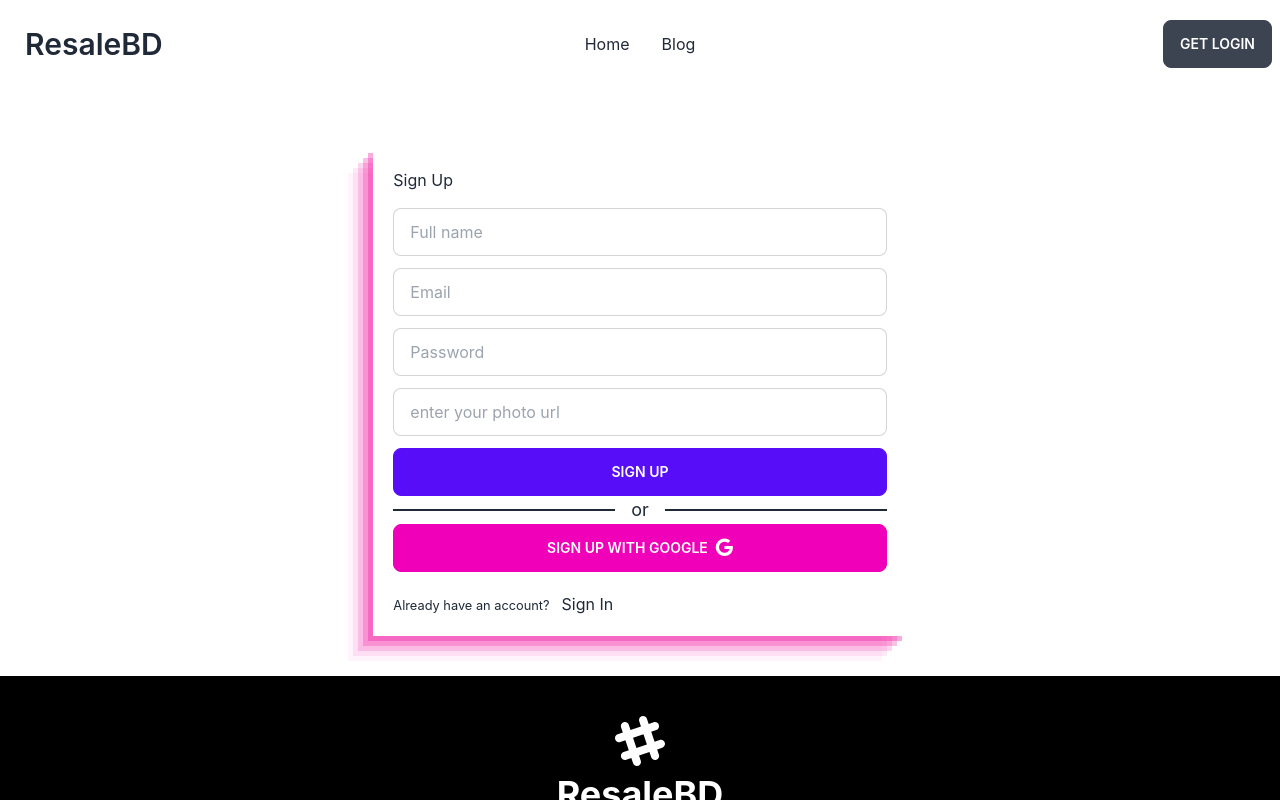
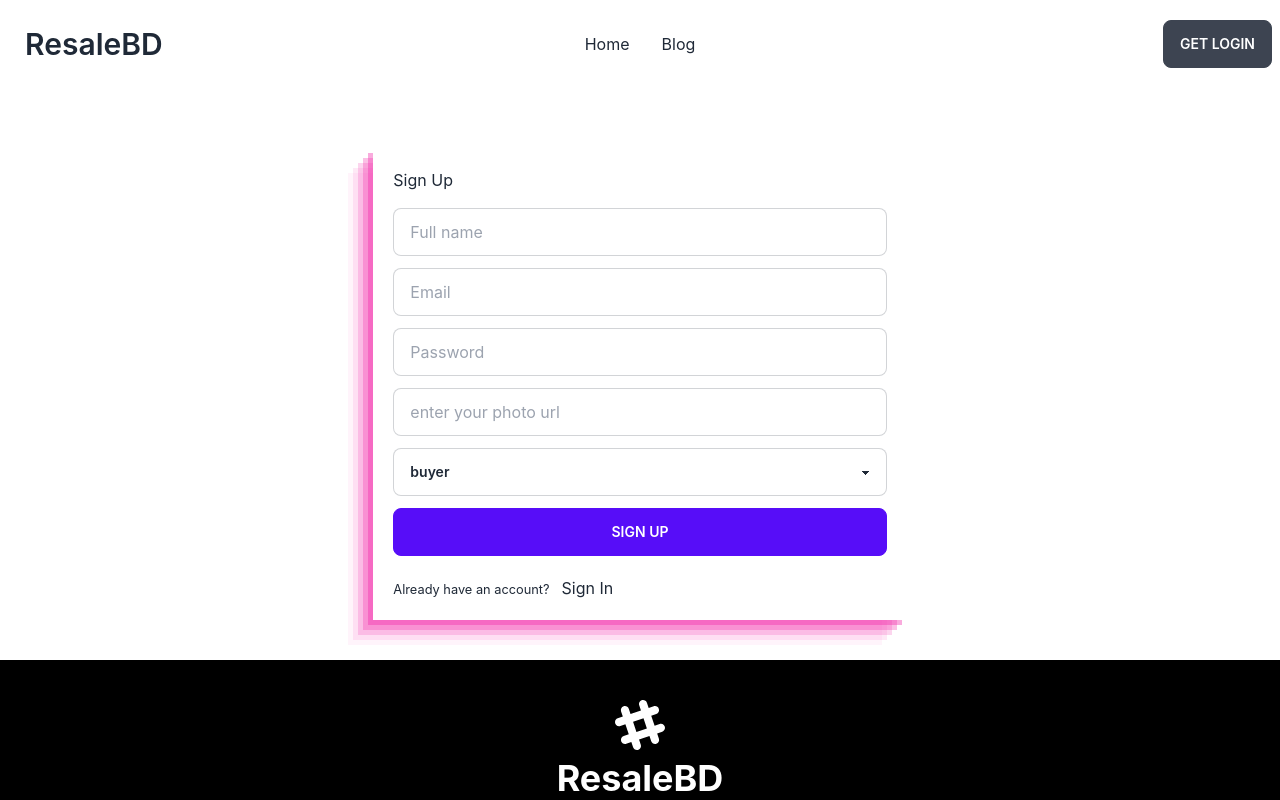
Before and after one commit to Mostofa321/ResaleBD, a React (Create React App) app: page /signUp in a window 1280 px wide. Shown: the top 800 px of the page. Built offline with nearby package versions, Linux system fonts and the light colour scheme; no server answers.

Commit message:
The sign up form has been slightly modified

```diff
--- a/src/Pages/SignUp/SignUp.js
+++ b/src/Pages/SignUp/SignUp.js
@@ -6,7 +6,7 @@ import { auth, AuthContext } from '../../Contexts/AuthProvider';
 
 const SignUp = () => {
     const navigate = useNavigate()
-    const { signUp, googleLogin } = useContext(AuthContext);
+    const { signUp } = useContext(AuthContext);
     const [errMessage, setErrMessage] = useState(null)
     const [successMessage, setSuccesMeassage] = useState(null)
     const createUser = (e) => {
@@ -16,7 +16,8 @@ const SignUp = () => {
         const email = form.email.value
         const password = form.password.value;
         const userPhoto = form.userPhoto.value;
-        if (!name || !email || !password || !userPhoto) {
+        const userRole = form.select.value;
+        if (!name || !email || !password || !userPhoto || !userRole) {
             return
         }
         signUp(email, password)
@@ -43,18 +44,7 @@ const SignUp = () => {
             })
             .catch(err => console.log(err))
     }
-    // sign up with google
-    const signUpGoogle = () => {
-        googleLogin()
-            .then(result => {
-                const user = result.user;
-                console.log(user);
-                navigate('/')
-            })
-            .catch(err => {
-                console.log(err)
-            })
-    }
+
     return (
         <div className='pt-5 container flex mx-auto my-10'>
             <form onSubmit={createUser} className='mx-auto p-5 w-11/12 md:w-5/12' style={{ boxShadow: "rgba(240, 46, 170, 0.4) -5px 5px, rgba(240, 46, 170, 0.3) -10px 10px, rgba(240, 46, 170, 0.2) -15px 15px, rgba(240, 46, 170, 0.1) -20px 20px, rgba(240, 46, 170, 0.05) -25px 25px" }}>
@@ -71,18 +61,16 @@ const SignUp = () => {
                 <div className="mb-3">
                     <input type="url" name='userPhoto' className="input input-bordered w-full" placeholder='enter your photo url' />
                 </div>
+                <select name='select' className="select select-bordered w-full mb-3">
+                    <option disabled selected>buyer</option>
+                    <option>saler</option>
+                </select>
 
                 {
                     successMessage ? <p className='text-success'>{successMessage}</p> : <p className='text-danger'>{errMessage}</p>
                 }
 
                 <button type="submit" className="btn btn-primary w-full">Sign Up</button>
-                <div className='flex items-center'>
-                    <hr className=' mr-4' style={{ border: "1px solid", width: "45%", height: "1px" }} />
-                    <h3 className='text-lg'>or</h3>
-                    <hr className=' ml-4' style={{ border: "1px solid", width: "45%", height: "1px" }} />
-                </div>
-                <button onClick={signUpGoogle} type="submit" className="btn btn-secondary w-full">Sign Up With Google <i className="fa-brands fa-google ml-2 text-lg"></i></button>
                 <p className='mt-5'><small className='mr-3'>Already have an account?</small><Link to='/login'>Sign In</Link></p>
             </form>
         </div>
```
